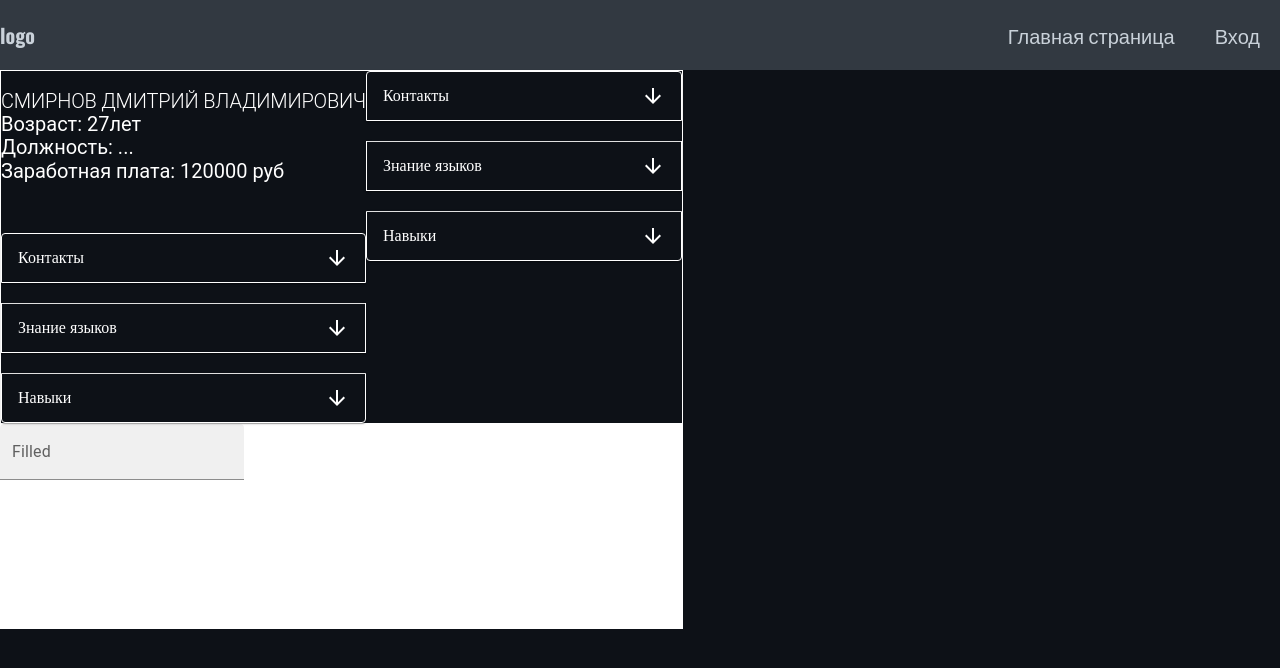
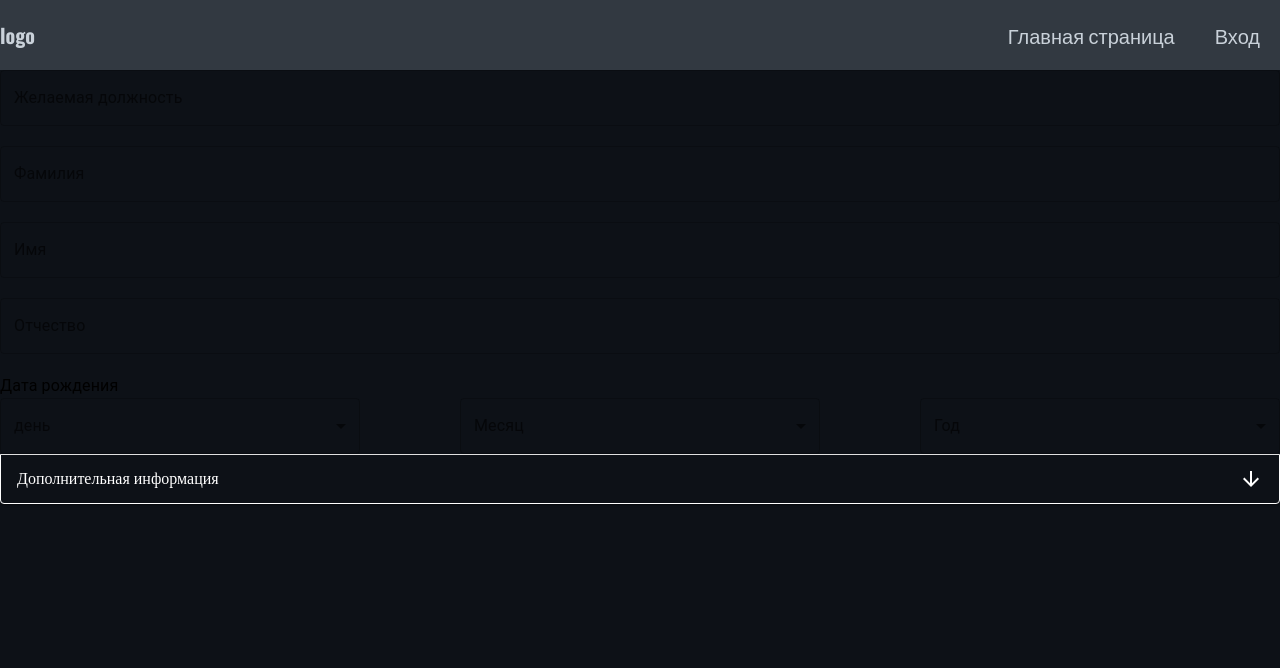
Before and after one commit to chmonka/createResume, a React (Vite) app: page /createResume in a window 1280 px wide. Shown: the top 668 px of the page. Built offline with nearby package versions, Linux system fonts and the light colour scheme.

Commit message:
заготовка с формой заполнения

```diff
--- /dev/null
+++ b/src/components/FormControl/MyFormControl.tsx
@@ -0,0 +1,36 @@
+import {FormControl, InputLabel, MenuItem, Select, SelectChangeEvent} from "@mui/material";
+import {FC} from "react";
+
+interface ImyFormControlProps {
+    inputLabel: string;
+    value: string;
+    handleChange: (event: SelectChangeEvent<string>) => void;
+    array: string[]|number[];
+}
+
+
+const MyFormControl:FC<ImyFormControlProps> = ({inputLabel,handleChange,value,array}) => {
+    return (
+        <FormControl
+            sx={{
+                width: '100%'
+            }}
+        >
+            <InputLabel id="demo-simple-select-label">{inputLabel}</InputLabel>
+            <Select
+                labelId="demo-simple-select-label"
+                id="demo-simple-select"
+                value={value}
+                onChange={handleChange}
+            >
+                {array.map((item, index) => {
+                    return (
+                        <MenuItem key={index} value={item}>{item}</MenuItem>
+                    )
+                })}
+            </Select>
+        </FormControl>
+    );
+};
+
+export default MyFormControl;
--- /dev/null
+++ b/src/components/TextField/MyTextField.tsx
@@ -0,0 +1,23 @@
+import {TextField} from "@mui/material";
+import {FC} from "react";
+
+
+interface  IMyTextField{
+    label:string;
+}
+
+const MyTextField : FC<IMyTextField>  = ({label}) => {
+    return (
+        <TextField
+            label={label}
+            sx={{
+                flex: 1,
+                margin: '0 0 0 0',
+                color: 'white'
+            }}
+            inputProps={{style: {fontFamily: 'Arial', color: 'black'}}}
+        />
+    );
+};
+
+export default MyTextField;
--- /dev/null
+++ b/src/pages/CreateResume/containers/ResumeForm/ResumeForm.tsx
@@ -0,0 +1,190 @@
+import {
+    Accordion,
+    Box,
+    FormControl,
+    Grid,
+    InputLabel,
+    MenuItem,
+    Select,
+    SelectChangeEvent,
+    TextField,
+    Typography
+} from "@mui/material";
+import {createTheme, ThemeProvider} from '@mui/material/styles';
+import CustomContainer from "../../../../components/container/CustomContainer.tsx";
+import {useState} from "react";
+import AccordionDetails from "@mui/material/AccordionDetails";
+import AccordionSummary from "@mui/material/AccordionSummary";
+import ArrowDownwardIcon from "@mui/icons-material/ArrowDownward";
+import MyTextField from "../../../../components/TextField/MyTextField.tsx";
+import MyFormControl from "../../../../components/FormControl/MyFormControl.tsx";
+
+
+const ResumeForm = () => {
+
+    const dayArray: number[] = [1, 2, 3, 4, 5, 6, 7, 8, 9, 10, 11, 12, 13, 14, 15, 16, 17, 18, 19, 20, 21, 22, 23, 24, 25, 26, 27, 28, 29, 30, 31];
+    const monthArray: string[] = ['January', 'February', 'March', 'April', 'May', 'June', 'July', 'August', 'September', 'October', 'November', 'December'];
+    const yearArray: number[] = [2000, 2001, 2002, 2003, 2004, 2005, 2006, 2007, 2008, 2009, 2010, 2011, 2012, 2013, 2014, 2015, 2016, 2017, 2018, 2019, 2020];
+    const theme = createTheme({
+        palette: {
+            primary: {
+                main: '#FFFFFF',
+            },
+        },
+    });
+    const [day, setDay] = useState<string>('');
+    const [year, setYear] = useState<string>('');
+    const [month, setMonth] = useState<string>('');
+
+    const handleChangeDay = (event: SelectChangeEvent) => {
+        setDay(event.target.value as string);
+    };
+
+    const handleChangeYear = (event: SelectChangeEvent) => {
+        setYear(event.target.value as string);
+    };
+
+    const handleChangeMonth = (event: SelectChangeEvent) => {
+        setMonth(event.target.value as string);
+    };
+
+
+    interface Candidate {
+        desiredPosition: string;
+        lastName: string;
+        firstName: string;
+        middleName: string;
+        dateOfBirth: string;
+        city: string;
+    }
+
+    const newCandidate: Candidate = {
+        desiredPosition: "Software Engineer",
+        lastName: year,
+        firstName: "John",
+        middleName: "A.",
+        dateOfBirth: "1990-01-01",
+        city: "New York",
+    };
+
+
+
+    console.log(newCandidate);
+
+    return (
+        <ThemeProvider theme={theme}>
+            <CustomContainer>
+                <Grid sx={{
+                    display: 'flex',
+                    flexDirection: 'column',
+                    gap: '20px',
+                }}>
+                    <Grid sx={{
+                        display: 'flex',
+                        flexDirection: 'column',
+                        gap: '20px',
+                    }}>
+                        <MyTextField label={"Желаемая должность"}/>
+                        <MyTextField label={"Фамилия"}/>
+                        <MyTextField label={"Имя"}/>
+                        <MyTextField label={"Отчество"}/>
+                    </Grid>
+                    <Grid sx={{
+                        display: 'flex',
+                        flexDirection: 'column',
+                    }}>
+                        <Box>
+                            <Typography>Дата рождения</Typography>
+                        </Box>
+                        <Grid sx={{
+                            display: 'flex',
+                            flexDirection: 'row',
+                            justifyContent: 'space-between',
+                            gap: '100px',
+                        }}>
+                            <MyFormControl inputLabel={'день'} value={day} handleChange={handleChangeDay} array ={dayArray} ></MyFormControl>
+                            <FormControl
+                                sx={{       width: '100%'}}
+                            >
+                                <InputLabel id="demo-simple-select-label">Месяц</InputLabel>
+                                <Select
+                                    labelId="demo-simple-select-label"
+                                    id="demo-simple-select"
+                                    value={month}
+                                    onChange={handleChangeMonth}
+                                >
+                                    {monthArray.map((item, index) => {
+                                        return (
+                                            <MenuItem key={index} value={item}>{item}</MenuItem>
+                                        )
+                                    })}
+                                </Select>
+                            </FormControl>
+                            <FormControl
+                                sx={{       width: '100%'}}
+                            >
+                                <InputLabel id="demo-simple-select-label">Год</InputLabel>
+                                <Select
+                                    labelId="demo-simple-select-label"
+                                    id="demo-simple-select"
+                                    value={year}
+                                    onChange={handleChangeYear}
+                                >
+                                    {yearArray.map((item, index) => {
+                                        return (
+                                            <MenuItem key={index} value={item}>{item}</MenuItem>
+                                        )
+                                    })}
+                                </Select>
+                            </FormControl>
+                        </Grid>
+                        <Accordion
+                                   sx={{backgroundColor: 'transparent', border: '1px solid white', color: 'white'}}>
+                            <AccordionSummary expandIcon={<ArrowDownwardIcon style={{color: 'white'}}/>}>
+                                Дополнительная информация
+                            </AccordionSummary>
+                            <AccordionDetails>
+                                <Grid sx={{
+                                    display: 'flex',
+                                    flexDirection: 'row',
+                                    gap: '20px',
+                                }}>
+                                    <FormControl
+                                        sx={{
+                                            width:'200px'
+                                        }}
+                                    >
+                                        <InputLabel id="demo-simple-select-label">Желаемая заработная плата</InputLabel>
+                                        <Select
+                                            labelId="demo-simple-select-label"
+                                            id="demo-simple-select"
+                                            value={day}
+                                            onChange={handleChangeDay}
+                                        >
+                                            {dayArray.map((item, index) => {
+                                                return (
+                                                    <MenuItem key={index} value={item}>{item}</MenuItem>
+                                                )
+                                            })}
+                                        </Select>
+                                    </FormControl>
+                                    <TextField
+                                        id="outlined-helperText"
+                                        label="Отчество"
+                                        sx={{
+                                            width:'200px', flex: 1, margin: '0 0 0 0', color: 'white'
+                                        }}
+                                        style={{}}
+                                        inputProps={{style: {fontFamily: 'Arial', color: 'black'}}}
+                                    />
+                                </Grid>
+                            </AccordionDetails>
+                        </Accordion>
+                    </Grid>
+                </Grid>
+            </CustomContainer>
+        </ThemeProvider>
+    );
+};
+
+export default ResumeForm;
--- a/src/pages/CreateResume/containers/ResumePreview.tsx
+++ b/src/pages/CreateResume/containers/ResumePreview.tsx
@@ -1,6 +1,7 @@
 import CustomContainer from "../../../components/container/CustomContainer"
-import ResumePreviewContainer from "./ResumePreview/ResumePreviewContainer"
 import {Grid} from "@mui/material";
+import ResumeForm from "./ResumeForm/ResumeForm.tsx";
+
 
 function ResumePreview() {
     return (
@@ -10,7 +11,7 @@ function ResumePreview() {
                     display: "flex",
                 }}
             >
-                <ResumePreviewContainer></ResumePreviewContainer>
+                <ResumeForm></ResumeForm>
             </Grid>
         </CustomContainer>
     )
```
